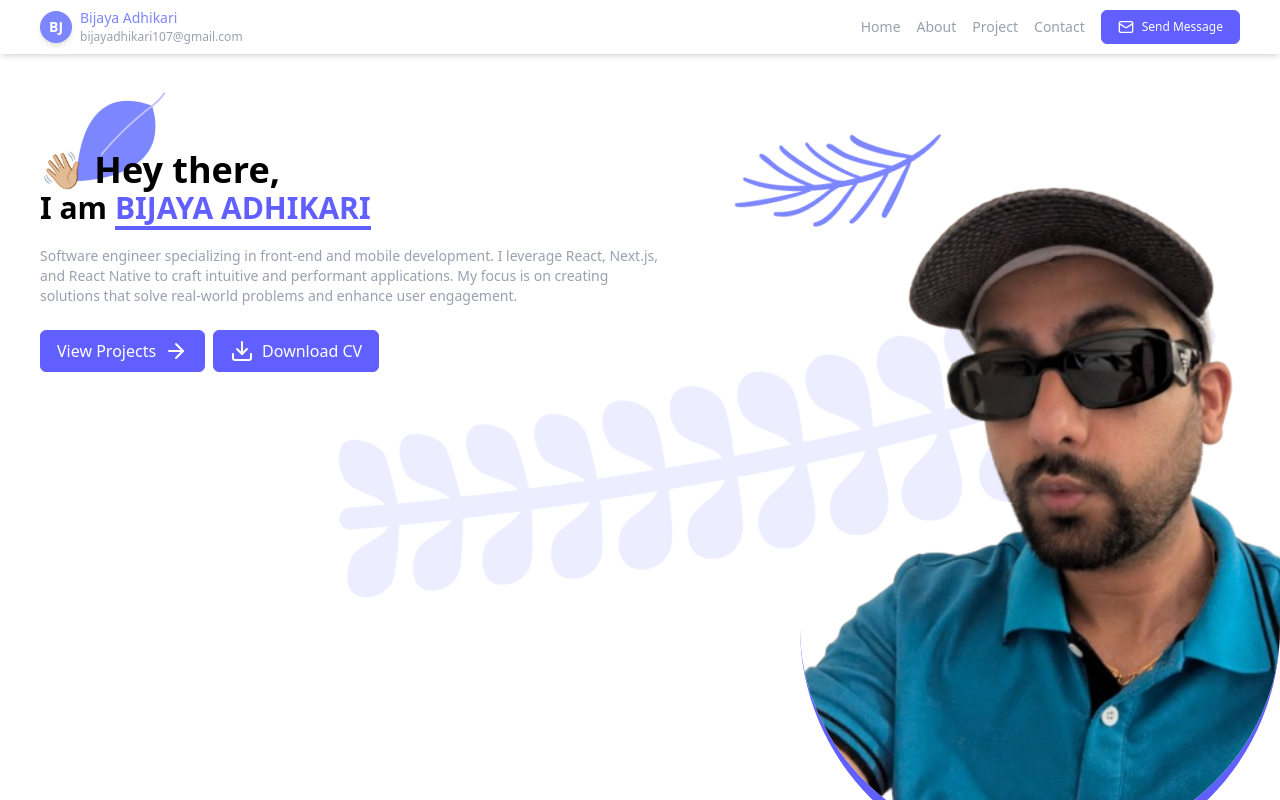
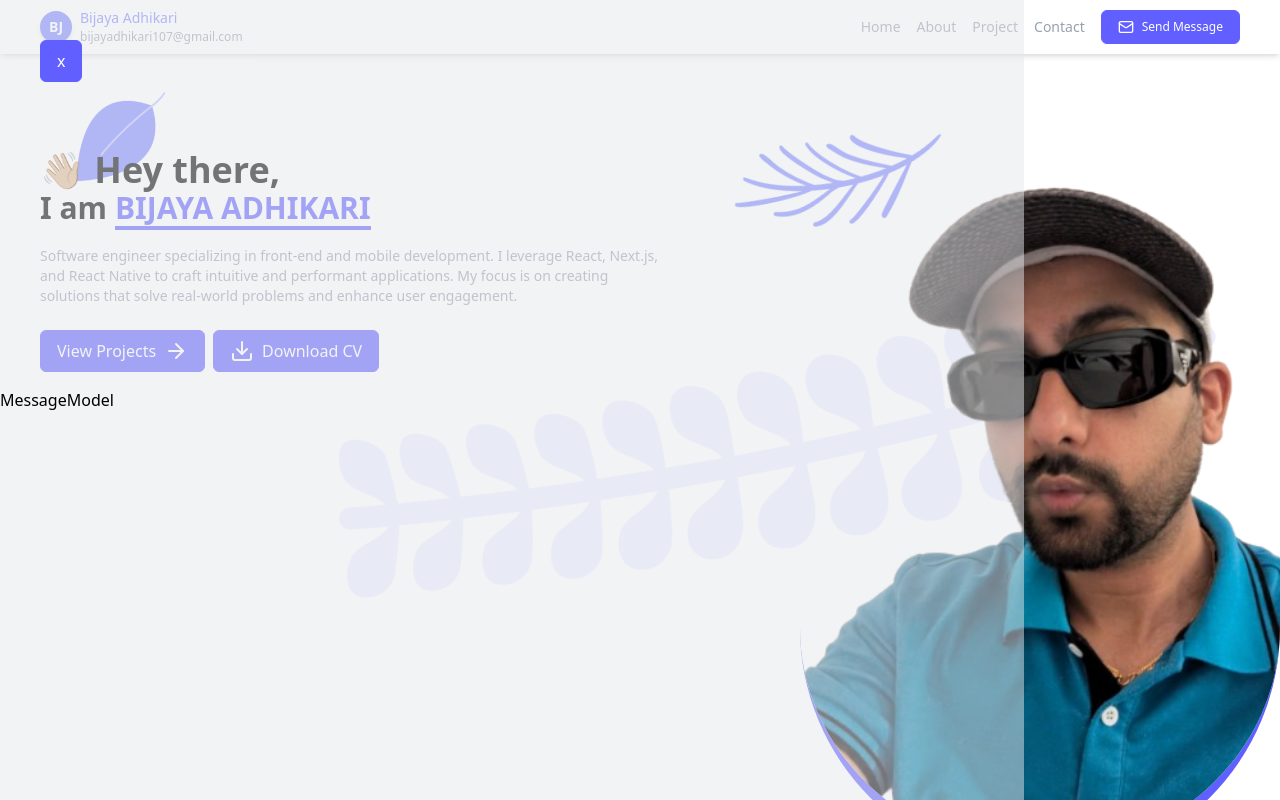
Before and after one commit to bjadhs/portfolio.bijayadhikari.io, a React (Vite) app: page / in a window 1280 px wide. Both pictures are taken after a click on the button "Send Message". Shown: the top 800 px of the page. Built offline with nearby package versions, Linux system fonts and the light colour scheme.

Commit message:
model open close setup

```diff
--- a/src/components/Header.tsx
+++ b/src/components/Header.tsx
@@ -1,5 +1,9 @@
 import { Mail } from 'lucide-react';
+import { useState } from 'react';
+import MessageModel from './MessageModel';
+
 const Header = () => {
+  const [isModelOpen, setIsModelOpen] = useState(false);
   return (
     <header className='sticky top-0 z-50 max-w-7xl mx-auto py-2 px-10 flex justify-between items-center  bg-white shadow-md'>
       {/* Left Logo */}
@@ -33,13 +37,14 @@ const Header = () => {
         </ul>
 
         <button
-          onClick={() => alert('Hi, I am bijaya adhikari.')}
+          onClick={() => setIsModelOpen(!isModelOpen)}
           className='message-btn'
         >
           <Mail size={16} />
           <p className='text-xs'>Send Message</p>
         </button>
       </nav>
+      {isModelOpen && <MessageModel setIsModelOpen={setIsModelOpen} />}
     </header>
   );
 };
--- /dev/null
+++ b/src/components/MessageModel.tsx
@@ -0,0 +1,20 @@
+type MessageModelProps = {
+  isModelOpen: boolean;
+  setIsModelOpen: (arg: boolean) => void;
+};
+
+const MessageModel = ({ setIsModelOpen }: MessageModelProps) => {
+  const closeModel = () => {
+    setIsModelOpen(false);
+  };
+  return (
+    <div className='absolute top-0 left-0 rignt-0 w-full h-screen bg-gray-200/50 flex flex-col justify-center align-center max-w-5xl mx-auto py-40 '>
+      <button className='absolute top-10 left-10' onClick={closeModel}>
+        x
+      </button>
+      MessageModel
+    </div>
+  );
+};
+
+export default MessageModel;
```
